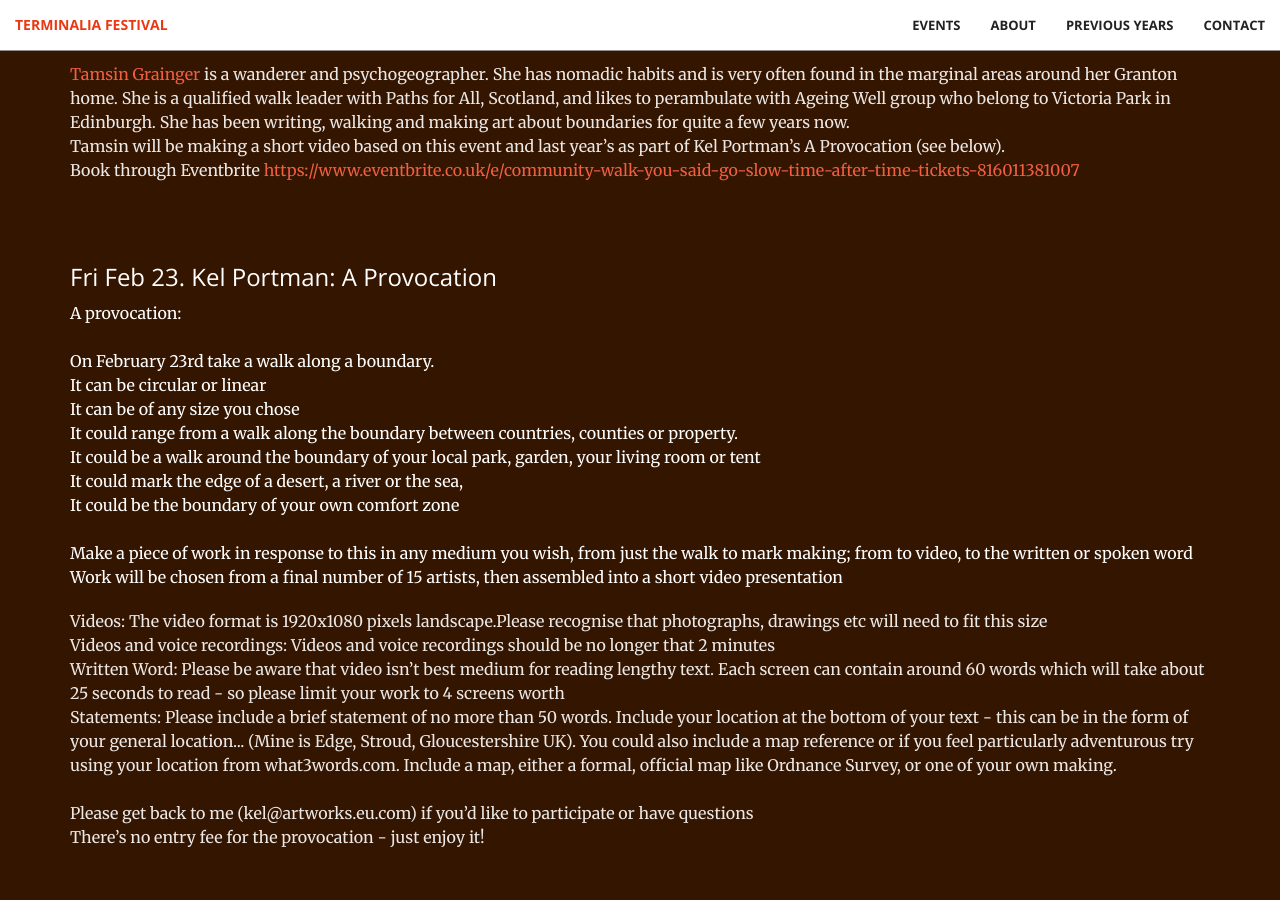
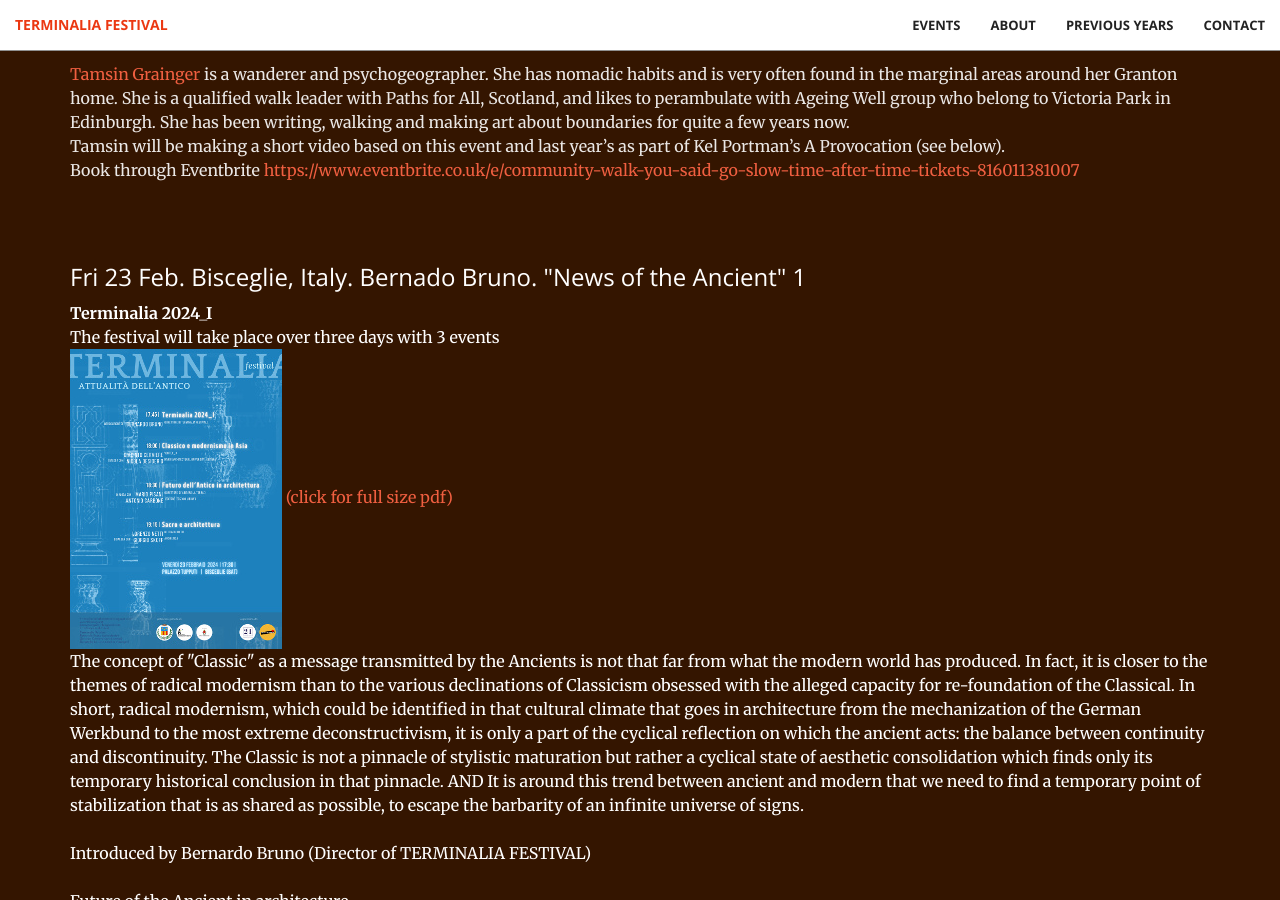
Before and after one commit to timwaters/terminalia, a Jekyll site: the page built from index.html, in a window 1280 px wide and 900 px high, scrolled down 5598 px. Built offline with Jekyll 4.4.1, drawn with Linux system fonts in a browser that asks for light colours; some of the changed text lies outside the part shown.

Commit message:
add italy events

```diff
--- a/_includes/events.html
+++ b/_includes/events.html
@@ -155,6 +155,40 @@
 
         <div class="col-lg-12 col-lg-offset-0 text-left event">
 
+          <h3>Fri 23 Feb. Bisceglie, Italy. Bernado Bruno. "News of the Ancient" 1</h3>
+
+
+          <p class="text">
+            <b>Terminalia 2024_I</b><br>
+            The festival will take place over three days with 3 events<br>
+            <a href="/pdf/Copia_di_T_2024.pdf"><img src="/img/past/2024/terminalia1_small.jpg" /> (click for full size pdf)</a> <br>
+            The concept of "Classic" as a message transmitted by the Ancients is not that far from what the modern world has produced. In fact, it is closer to the themes of radical modernism than to the various declinations of Classicism obsessed with the alleged capacity for re-foundation of the Classical. In short, radical modernism, which could be identified in that cultural climate that goes in architecture from the mechanization of the German Werkbund to the most extreme deconstructivism, it is only a part of the cyclical reflection on which the ancient acts: the balance between continuity and discontinuity. The Classic is not a pinnacle of stylistic maturation but rather a cyclical state of aesthetic consolidation which finds only its temporary historical conclusion in that pinnacle. AND It is around this trend between ancient and modern that we need to find a temporary point of stabilization that is as shared as possible, to escape the barbarity of an infinite universe of signs.<br><br>
+
+            Introduced by Bernardo Bruno (Director of TERMINALIA FESTIVAL)<br>
+            <br>
+            Future of the Ancient in architecture<br>
+            Dialogue with Mario Pisani (Director of ABITARE LA TERRA)<br>
+            Antonio Carbone (EDITORIAL “LIBRIA EDITIONS) PUBLISHER”<br><br>
+
+            Classical and modernism in Asia<br>
+            Dialogue with Nicola De Sario (HANOI ARCHITECTURAL<br>
+            UNIVERSITY,VIETNAM)<br>
+            Giacinto Cerviere (VORTEX_A)<br><br>
+
+            Sacred and architecture<br>
+            Lorenzo Netti (NETTIARCHITETTI)<br>
+            Dialogue with Giorgio Skoff (ARCHIETIC)
+
+          </p>
+          <p class="text-faded">
+            TUPPUTI PALACE 5.30 PM Bisceglie <br/>
+            More details on the website <a href="https//terminaliafestival.blogspot.com">https//terminaliafestival.blogspot.com</a> or email <a href="mailto:terminalifestival@gmail.com">terminalifestival@gmail.com</a>
+          </p>
+        </div>
+
+
+        <div class="col-lg-12 col-lg-offset-0 text-left event">
+
           <h3>Fri Feb 23. Kel Portman: A Provocation </h3>
 
 
@@ -214,6 +248,28 @@
           </p>
         </div>
 
+        <div class="col-lg-12 col-lg-offset-0 text-left event">
+
+          <h3>Sat 24rd Feb. Bisceglie, Italy. Bernado Bruno. "News of the Ancient" 2   "They intervene"  </h3>
+
+
+          <p class="text">
+            <b>Terminalia 2024_II</b><br>
+            The festival will take place over three days with 3 events<br>
+            <a href="/pdf/Copia_di_T_2024.pdf"><img src="/img/past/2024/terminalia2_small.jpg" /> (click for full size pdf)</a> <br><br>
+            Introduced by Bernardo Bruno<br><br>
+
+            THE TERMINUS AND THE NECROPOLIS. Matteo Losapio<br><br>
+
+            THE GOD TERMINUS Francesca De Santis
+          </p>
+          <p class="text-faded">
+            Church of Santa Margherita 5.30 pm Bisceglie <br />
+            More details on the website <a href="https//terminaliafestival.blogspot.com">https//terminaliafestival.blogspot.com</a> or email <a href="mailto:terminalifestival@gmail.com">terminalifestival@gmail.com</a>
+          </p>
+        </div>
+
+
    <div class="col-lg-12 col-lg-offset-0 text-left event">
 
         <h3>Sun 25th Feb. 10:00am: Online:  #DistanceDrift for Terminalia  </h3>
@@ -223,6 +279,35 @@
           Follow the hashtag <a href="https://twitter.com/search?q=%23DistanceDrift">#DistanceDrift</a> on Twitter (X) for a Terminalia walking score posted at 10am, and to share your responses. Walk together connecting online in real time, or join asynchronously at any point after the event.
         </p>
         <p class="text-faded">
+
+        </p>
+      </div>
+
+      <div class="col-lg-12 col-lg-offset-0 text-left event">
+
+        <h3> Sun 25th Feb 10am.  Bisceglie, Italy. Bernado Bruno. "News of the Ancient" 3. Walk.  </h3>
+
+
+        <p class="text">
+          <b>Terminalia 2024_III</b><br>
+          The festival will take place over three days with 3 events<br><br>
+
+          A line, a border wall divides the city of the living from that of the dead.<br>
+
+          Peripatetic walk around the Monumental Cemetery of Bisceglie<br><br>
+
+          Reading of passages from The City of the Dead (Italo Calvino)<br><br>
+
+          The Spoon River Anthology (Edgar Lee Master)<br><br>
+
+          Interventions by<br>
+          Bernardo Bruno<br>
+          Daniela Salerno<br>
+          Francesco Todisco
+        </p>
+        <p class="text-faded">
+          Bisceglie Monumental Cemetery 10am<br>
+          More details on the website <a href="https//terminaliafestival.blogspot.com">https//terminaliafestival.blogspot.com</a> or email <a href="mailto:terminalifestival@gmail.com">terminalifestival@gmail.com</a>
 
         </p>
       </div>
```
Also changed, not shown: img/past/2024/terminalia1_small.jpg (added), img/past/2024/terminalia2_small.jpg (added), 1 other file.
